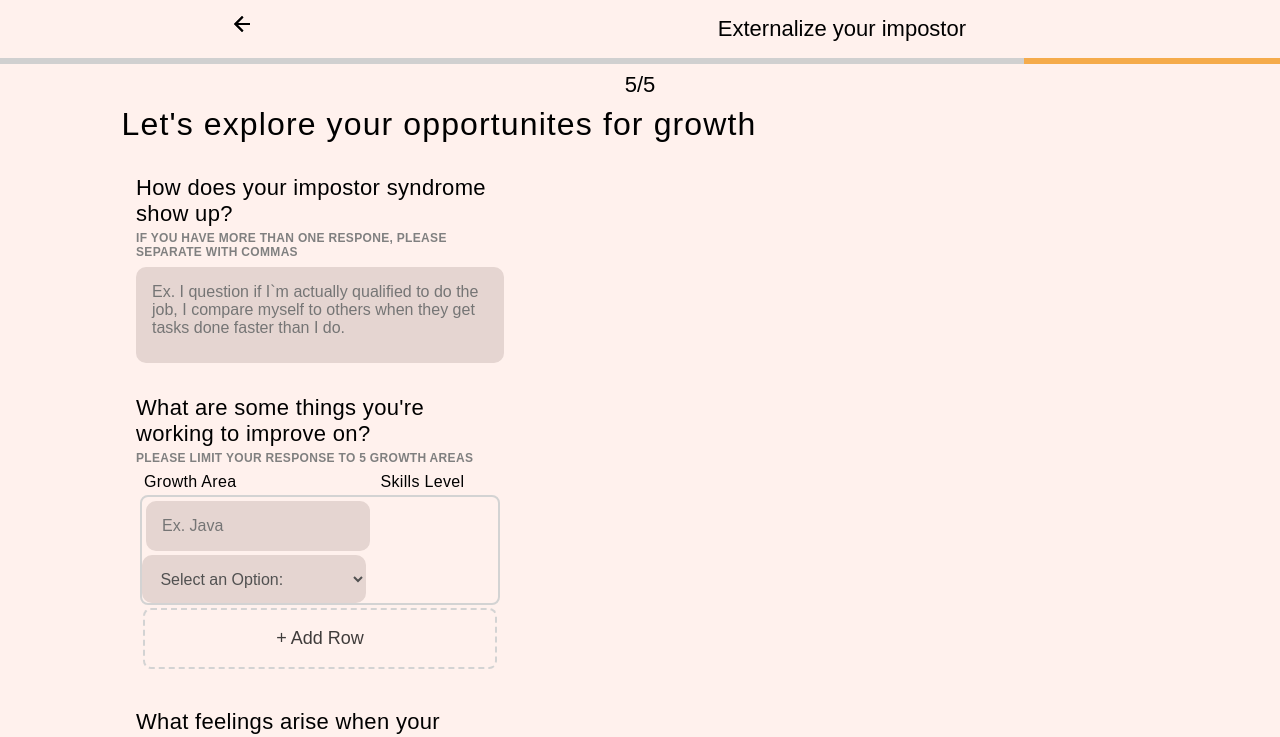
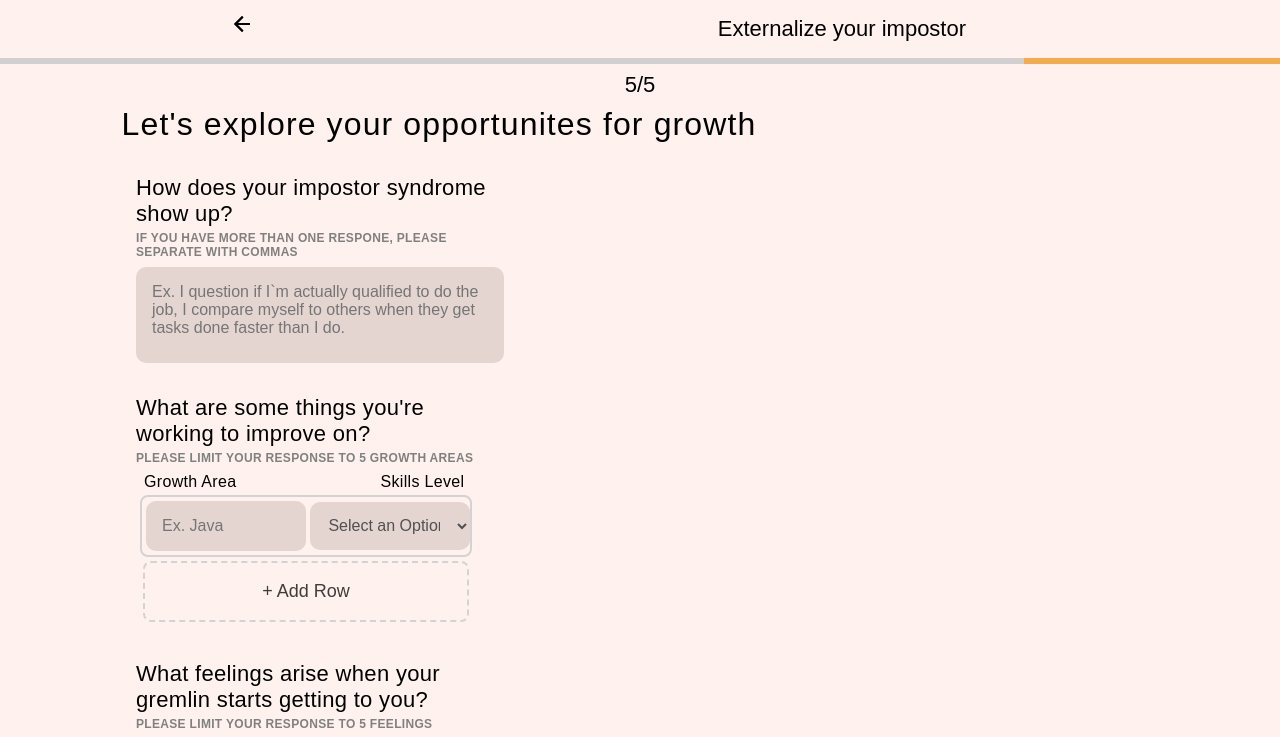
Before and after one commit to cherryontech/minty_fresh_project, a React (Create React App) app: page /growth in a window 1280 px wide. Shown: the top 737 px of the page. Built offline with nearby package versions, Linux system fonts and the light colour scheme.

Commit message:
fixed the width on the input fields

```diff
--- a/src/pages/GrowthOpportunities/GrowthOpportunities.scss
+++ b/src/pages/GrowthOpportunities/GrowthOpportunities.scss
@@ -135,12 +135,12 @@ textarea {
 
         .text_input {
             margin: .25rem;
-            width: 14rem;
+            width: 10rem;
         }
 
         .dropdown {
             @include level_dropdown;
-            width: 14rem;
+            width: 10rem;
         }
 
     }
```
